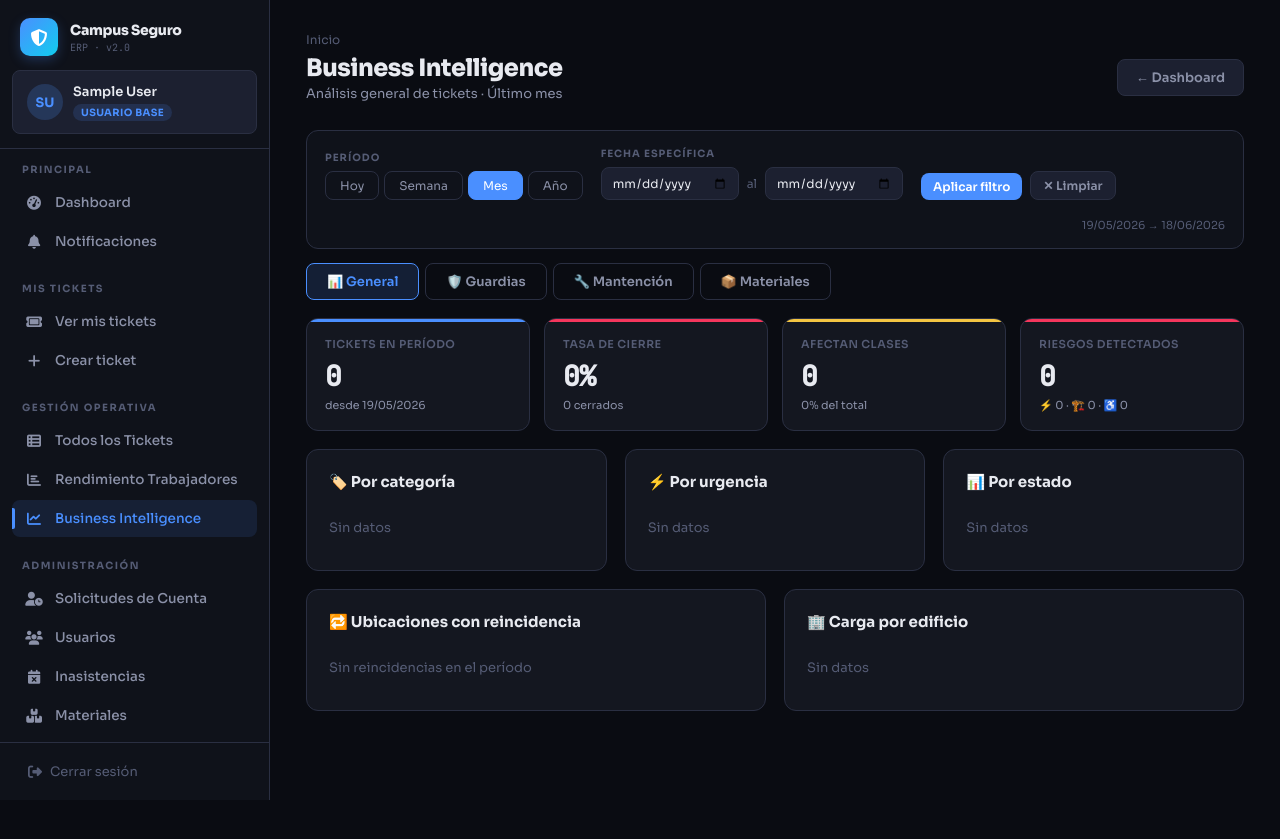
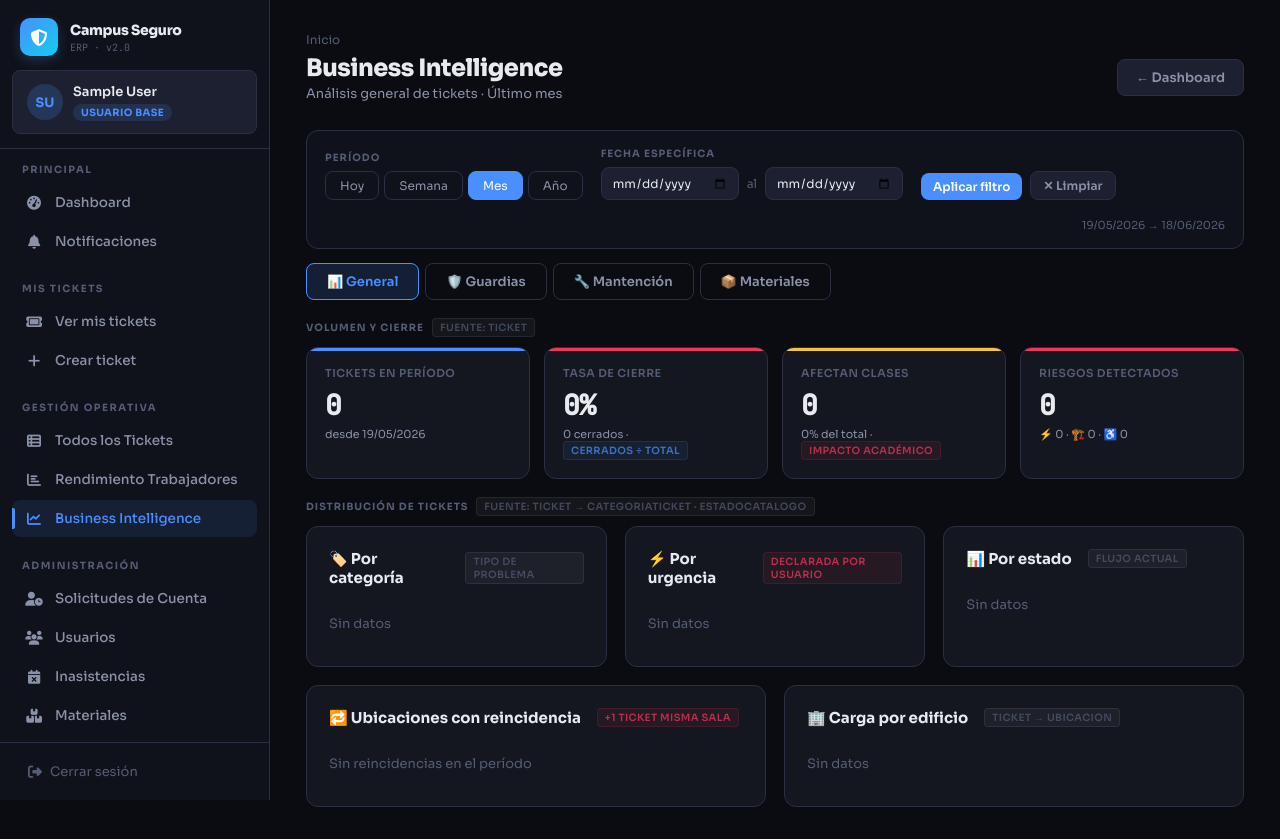
Before and after one commit to jordanrj1/Proyecto-CampuSeguro-, a Django app: page /gestor/bi/ in a window 1280 px wide. Before the commit the page ends 800 px from the top, so only its background shows below. Run offline with Django 5.2, Linux system fonts and the light colour scheme; the visitor is signed in with stand-in values (Sample User, id 1); data that the repository does not hold is empty.

Commit message:
ux: etiquetas sutiles en el bi para indicar que mide cada cosa y de donde viene el dato, se agregaron chips de fuente formula alerta y rendimiento en kpis titulos y secciones de las 4 tabs del bi
Co-Authored-By: Claude Sonnet 4.6 <noreply@anthropic.com>

```diff
--- a/Fase 2/Evidencias Proyecto/campus_seguro/app/templates/app/bi.html
+++ b/Fase 2/Evidencias Proyecto/campus_seguro/app/templates/app/bi.html
@@ -32,6 +32,12 @@
 .score-mid { background:rgba(244,197,66,0.2); color:var(--accent-yellow); border:2px solid var(--accent-yellow); }
 .score-low { background:rgba(245,54,92,0.2); color:var(--accent-red); border:2px solid var(--accent-red); }
 .filter-chip { display:inline-flex; align-items:center; gap:6px; font-size:11px; padding:3px 10px; border-radius:12px; background:rgba(74,143,255,0.12); color:var(--accent-blue); border:1px solid rgba(74,143,255,0.3); }
+.bi-tag { display:inline-block; font-size:10px; font-weight:600; padding:2px 7px; border-radius:4px; letter-spacing:.4px; text-transform:uppercase; opacity:.75; }
+.bi-tag-source { background:rgba(255,255,255,.06); color:var(--text-muted); border:1px solid rgba(255,255,255,.1); }
+.bi-tag-formula { background:rgba(74,143,255,.1); color:var(--accent-blue); border:1px solid rgba(74,143,255,.2); }
+.bi-tag-alert  { background:rgba(245,54,92,.1);  color:var(--accent-red);  border:1px solid rgba(245,54,92,.2); }
+.bi-tag-perf   { background:rgba(45,206,137,.1); color:var(--accent-green);border:1px solid rgba(45,206,137,.2); }
+.section-eyebrow { font-size:10px; font-weight:700; letter-spacing:1px; text-transform:uppercase; color:var(--text-muted); margin-bottom:10px; display:flex; align-items:center; gap:8px; }
 </style>
 {% endblock %}
 
@@ -134,6 +140,10 @@
 {# ══════════════════════════════════════════════════════════ #}
 {% if seccion == 'general' %}
 
+<div class="section-eyebrow">
+  <span>Volumen y cierre</span>
+  <span class="bi-tag bi-tag-source">fuente: Ticket</span>
+</div>
 <div class="kpi-grid" style="grid-template-columns:repeat(4,1fr);margin-bottom:18px;">
   <div class="kpi blue">
     <div class="kpi-label">Tickets en período</div>
@@ -143,12 +153,12 @@
   <div class="kpi {% if tasa_cierre >= 70 %}green{% elif tasa_cierre >= 40 %}yellow{% else %}red{% endif %}">
     <div class="kpi-label">Tasa de cierre</div>
     <div class="kpi-value">{{ tasa_cierre }}%</div>
-    <div class="kpi-sub">{{ cerrados_periodo }} cerrados</div>
+    <div class="kpi-sub">{{ cerrados_periodo }} cerrados · <span class="bi-tag bi-tag-formula">cerrados ÷ total</span></div>
   </div>
   <div class="kpi yellow">
     <div class="kpi-label">Afectan clases</div>
     <div class="kpi-value">{{ afectan_clase }}</div>
-    <div class="kpi-sub">{{ porc_impacto }}% del total</div>
+    <div class="kpi-sub">{{ porc_impacto }}% del total · <span class="bi-tag bi-tag-alert">impacto académico</span></div>
   </div>
   <div class="kpi red">
     <div class="kpi-label">Riesgos detectados</div>
@@ -206,9 +216,13 @@
 </div>
 {% endif %}
 
+<div class="section-eyebrow" style="margin-top:6px;">
+  <span>Distribución de tickets</span>
+  <span class="bi-tag bi-tag-source">fuente: Ticket → CategoriaTicket · EstadoCatalogo</span>
+</div>
 <div style="display:grid;grid-template-columns:1fr 1fr 1fr;gap:18px;margin-bottom:18px;">
   <div class="card">
-    <div class="card-title">🏷️ Por categoría</div>
+    <div class="card-title">🏷️ Por categoría <span class="bi-tag bi-tag-source" style="margin-left:6px;">tipo de problema</span></div>
     {% for c in por_categoria %}
     <div class="stat-row">
       <span style="font-size:13px;text-transform:capitalize;">{{ c.categoria__nombre_display|default:'Sin Categoría' }}</span>
@@ -222,7 +236,7 @@
     {% empty %}<div style="color:var(--text-muted);font-size:13px;padding:12px 0;">Sin datos</div>{% endfor %}
   </div>
   <div class="card">
-    <div class="card-title">⚡ Por urgencia</div>
+    <div class="card-title">⚡ Por urgencia <span class="bi-tag bi-tag-alert" style="margin-left:6px;">declarada por usuario</span></div>
     {% for u in por_urgencia %}
     <div class="stat-row">
       <span class="urgencia-{{ u.urgencia }}" style="font-size:13px;">{{ u.urgencia|title }}</span>
@@ -236,7 +250,7 @@
     {% empty %}<div style="color:var(--text-muted);font-size:13px;padding:12px 0;">Sin datos</div>{% endfor %}
   </div>
   <div class="card">
-    <div class="card-title">📊 Por estado</div>
+    <div class="card-title">📊 Por estado <span class="bi-tag bi-tag-source" style="margin-left:6px;">flujo actual</span></div>
     {% for e in por_estado %}
     <div class="stat-row">
       <span style="font-size:12px;color:var(--text-secondary);">{{ e.estado|title }}</span>
@@ -248,7 +262,7 @@
 
 <div style="display:grid;grid-template-columns:1fr 1fr;gap:18px;">
   <div class="card">
-    <div class="card-title">🔁 Ubicaciones con reincidencia</div>
+    <div class="card-title">🔁 Ubicaciones con reincidencia <span class="bi-tag bi-tag-alert" style="margin-left:6px;">+1 ticket misma sala</span></div>
     {% if reincidencia %}
     <div class="table-wrap">
       <table>
@@ -267,7 +281,7 @@
     {% else %}<div style="color:var(--text-muted);font-size:13px;padding:12px 0;">Sin reincidencias en el período</div>{% endif %}
   </div>
   <div class="card">
-    <div class="card-title">🏢 Carga por edificio</div>
+    <div class="card-title">🏢 Carga por edificio <span class="bi-tag bi-tag-source" style="margin-left:6px;">Ticket → Ubicacion</span></div>
     {% for b in por_edificio %}
     <div class="stat-row">
       <span style="font-size:13px;">{{ b.edificio }}</span>
@@ -290,6 +304,10 @@
 {# ══════════════════════════════════════════════════════════ #}
 {% if seccion == 'guardias' %}
 
+<div class="section-eyebrow">
+  <span>Desempeño de validación en terreno</span>
+  <span class="bi-tag bi-tag-source">fuente: ValidacionGuardia</span>
+</div>
 <div class="kpi-grid" style="grid-template-columns:repeat(4,1fr);margin-bottom:18px;">
   <div class="kpi blue">
     <div class="kpi-label">Total validaciones</div>
@@ -299,17 +317,17 @@
   <div class="kpi {% if val_tasa_validez >= 80 %}green{% elif val_tasa_validez >= 50 %}yellow{% else %}red{% endif %}">
     <div class="kpi-label">Precisión de detección</div>
     <div class="kpi-value">{{ val_tasa_validez }}%</div>
-    <div class="kpi-sub">{{ val_validas }} válidas · {{ val_invalidas }} falsas</div>
+    <div class="kpi-sub">{{ val_validas }} válidas · {{ val_invalidas }} falsas · <span class="bi-tag bi-tag-formula">válidas ÷ total</span></div>
   </div>
   <div class="kpi teal">
     <div class="kpi-label">Tiempo prom. respuesta</div>
     <div class="kpi-value" style="font-size:22px;">{{ val_tiempo_prom }}<span style="font-size:13px;font-weight:400;"> min</span></div>
-    <div class="kpi-sub">en terreno</div>
+    <div class="kpi-sub">en terreno · <span class="bi-tag bi-tag-source">tiempo_validacion_minutos</span></div>
   </div>
   <div class="kpi {% if val_tasa_foto >= 80 %}green{% elif val_tasa_foto >= 50 %}yellow{% else %}red{% endif %}">
     <div class="kpi-label">Calidad documental</div>
     <div class="kpi-value">{{ val_tasa_foto }}%</div>
-    <div class="kpi-sub">{{ val_con_foto }} con foto evidencia</div>
+    <div class="kpi-sub">{{ val_con_foto }} con foto · <span class="bi-tag bi-tag-formula">con foto ÷ total</span></div>
   </div>
 </div>
 
@@ -341,6 +359,7 @@
 <div class="card" style="margin-bottom:18px;">
   <div class="card-title">🏆 Puntaje operativo por guardia
     <span style="font-size:11px;font-weight:400;color:var(--text-muted);margin-left:8px;">Precisión 35% · Documentación 30% · Actividad 20% · Detección de riesgos 15%</span>
+    <span class="bi-tag bi-tag-perf" style="margin-left:8px;">score compuesto</span>
   </div>
   {% for g in por_guardia %}
   <div style="background:var(--bg-700);border-radius:12px;padding:16px;margin-bottom:12px;display:flex;align-items:center;gap:16px;">
@@ -387,7 +406,7 @@
 
 <div style="display:grid;grid-template-columns:1fr 1fr;gap:18px;">
   <div class="card">
-    <div class="card-title">📋 Tipos de incidente más validados</div>
+    <div class="card-title">📋 Tipos de incidente más validados <span class="bi-tag bi-tag-source" style="margin-left:6px;">Ticket → CategoriaTicket</span></div>
     {% for c in val_por_categoria %}
     <div class="stat-row">
       <span style="font-size:13px;text-transform:capitalize;color:var(--text-secondary);">{{ c.categoria__nombre_display|default:'Sin Categoría' }}</span>
@@ -396,7 +415,7 @@
     {% empty %}<div style="color:var(--text-muted);font-size:13px;padding:12px 0;">Sin datos</div>{% endfor %}
   </div>
   <div class="card">
-    <div class="card-title">📊 Resultado de validaciones</div>
+    <div class="card-title">📊 Resultado de validaciones <span class="bi-tag bi-tag-source" style="margin-left:6px;">campo resultado</span></div>
     <div style="display:flex;gap:20px;justify-content:center;padding:20px 0;">
       <div style="text-align:center;">
         <div style="font-size:42px;font-weight:800;color:var(--accent-green);font-family:var(--font-mono);">{{ val_validas }}</div>
@@ -427,6 +446,10 @@
 {# ══════════════════════════════════════════════════════════ #}
 {% if seccion == 'mantencion' %}
 
+<div class="section-eyebrow">
+  <span>Rendimiento del equipo técnico</span>
+  <span class="bi-tag bi-tag-source">fuente: RegistroMantencion · SesionTrabajo · NoReparable</span>
+</div>
 <div class="kpi-grid" style="grid-template-columns:repeat(4,1fr);margin-bottom:18px;">
   <div class="kpi green">
     <div class="kpi-label">Trabajos completados</div>
@@ -436,17 +459,17 @@
   <div class="kpi teal">
     <div class="kpi-label">HH totales</div>
     <div class="kpi-value">{{ mant_hh_total }}</div>
-    <div class="kpi-sub">horas hombre consumidas</div>
+    <div class="kpi-sub">horas hombre · <span class="bi-tag bi-tag-source">SesionTrabajo</span></div>
   </div>
   <div class="kpi blue">
     <div class="kpi-label">HH promedio / trabajo</div>
     <div class="kpi-value" style="font-size:22px;">{{ mant_hh_prom }}<span style="font-size:13px;font-weight:400;"> hrs</span></div>
-    <div class="kpi-sub">esfuerzo promedio</div>
+    <div class="kpi-sub">esfuerzo promedio · <span class="bi-tag bi-tag-formula">HH ÷ trabajos</span></div>
   </div>
   <div class="kpi {% if tasa_nrep >= 30 %}red{% elif tasa_nrep >= 15 %}yellow{% else %}green{% endif %}">
     <div class="kpi-label">Tasa no-reparación</div>
     <div class="kpi-value">{{ tasa_nrep }}%</div>
-    <div class="kpi-sub">{{ nrep_total }} no reparados</div>
+    <div class="kpi-sub">{{ nrep_total }} no reparados · <span class="bi-tag bi-tag-formula">no-rep ÷ total</span></div>
   </div>
 </div>
 <div class="kpi-grid" style="grid-template-columns:repeat(4,1fr);margin-bottom:18px;">
@@ -476,6 +499,7 @@
 <div class="card" style="margin-bottom:18px;">
   <div class="card-title">🏆 Puntaje operativo por técnico
     <span style="font-size:11px;font-weight:400;color:var(--text-muted);margin-left:8px;">Resolución 40% · Autonomía 25% · Documentación 20% · Actividad 15%</span>
+    <span class="bi-tag bi-tag-perf" style="margin-left:8px;">score compuesto</span>
   </div>
   {% for t in por_tecnico %}
   <div style="background:var(--bg-700);border-radius:12px;padding:16px;margin-bottom:12px;display:flex;align-items:center;gap:16px;">
@@ -527,7 +551,7 @@
 {% if nrep_total > 0 %}
 <div style="display:grid;grid-template-columns:1fr 1fr;gap:18px;">
   <div class="card" style="border-left:3px solid var(--accent-red);">
-    <div class="card-title" style="color:var(--accent-red);">🚫 No reparables – Análisis de escalación</div>
+    <div class="card-title" style="color:var(--accent-red);">🚫 No reparables – Análisis de escalación <span class="bi-tag bi-tag-source" style="margin-left:6px;">NoReparable</span></div>
     <div style="display:grid;grid-template-columns:1fr 1fr;gap:12px;margin-bottom:14px;">
       <div style="background:var(--bg-700);border-radius:8px;padding:12px;text-align:center;">
         <div style="font-size:26px;font-weight:800;color:var(--accent-red);font-family:var(--font-mono);">{{ nrep_total }}</div>
@@ -547,7 +571,7 @@
     {% endfor %}
   </div>
   <div class="card">
-    <div class="card-title">📊 Resolución vs No-reparación por técnico</div>
+    <div class="card-title">📊 Resolución vs No-reparación por técnico <span class="bi-tag bi-tag-formula" style="margin-left:6px;">completados vs no-rep</span></div>
     {% for t in por_tecnico %}
     {% if mant_total %}
     <div style="margin-bottom:14px;">
@@ -575,6 +599,10 @@
 {# ══════════════════════════════════════════════════════════ #}
 {% if seccion == 'materiales' %}
 
+<div class="section-eyebrow">
+  <span>Consumo de inventario por tickets y técnicos</span>
+  <span class="bi-tag bi-tag-source">fuente: MaterialUtilizado → SesionTrabajo → Ticket</span>
+</div>
 <div class="kpi-grid" style="grid-template-columns:repeat(2,1fr);margin-bottom:18px;">
   <div class="kpi teal">
     <div class="kpi-label">Materiales distintos usados</div>
@@ -591,6 +619,7 @@
 <div class="card" style="margin-bottom:18px;">
   <div class="card-title">📦 Top global – Compras inteligentes
     <span style="font-size:11px;font-weight:400;color:var(--text-muted);margin-left:8px;">ordenado por cantidad consumida</span>
+    <span class="bi-tag bi-tag-source" style="margin-left:6px;">MaterialUtilizado</span>
     {% if cat_material %}<span class="filter-chip" style="margin-left:8px;">{{ cat_material|title }}</span>{% endif %}
   </div>
   {% if materiales_top %}
```
